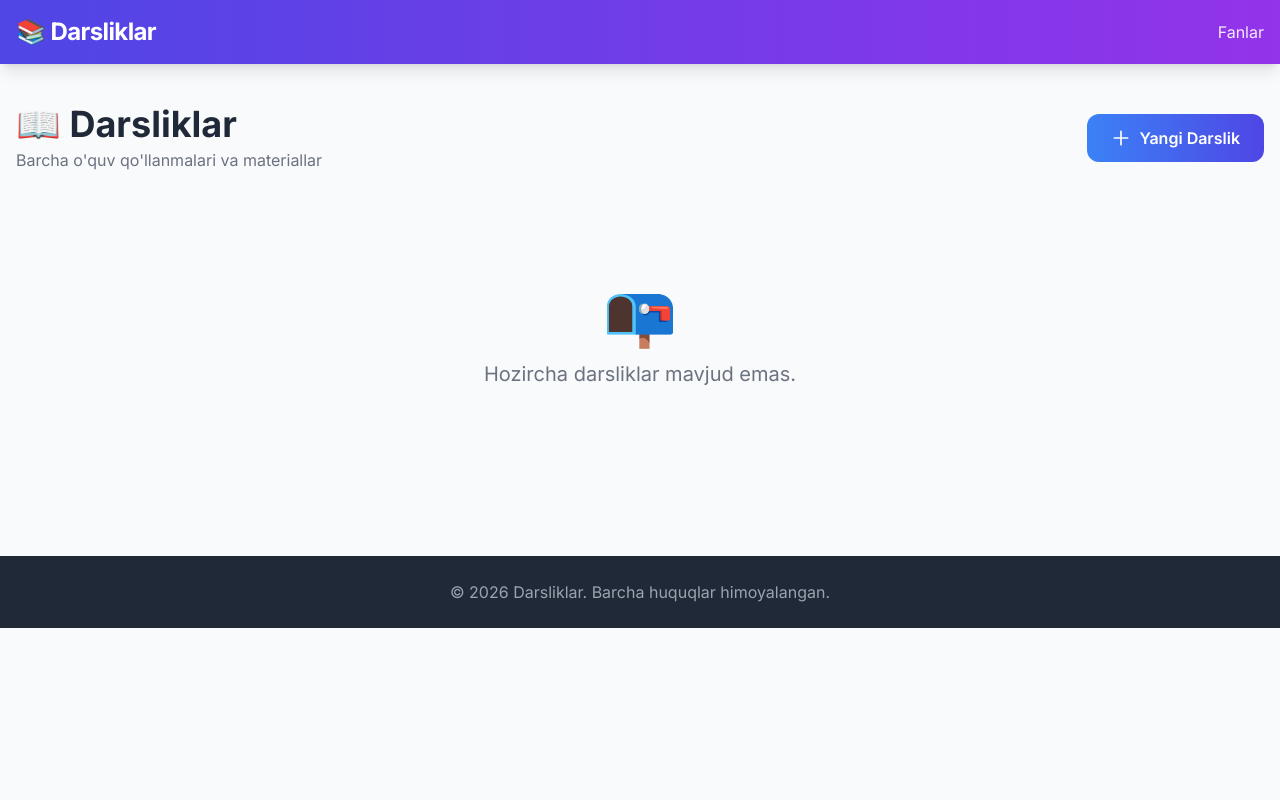
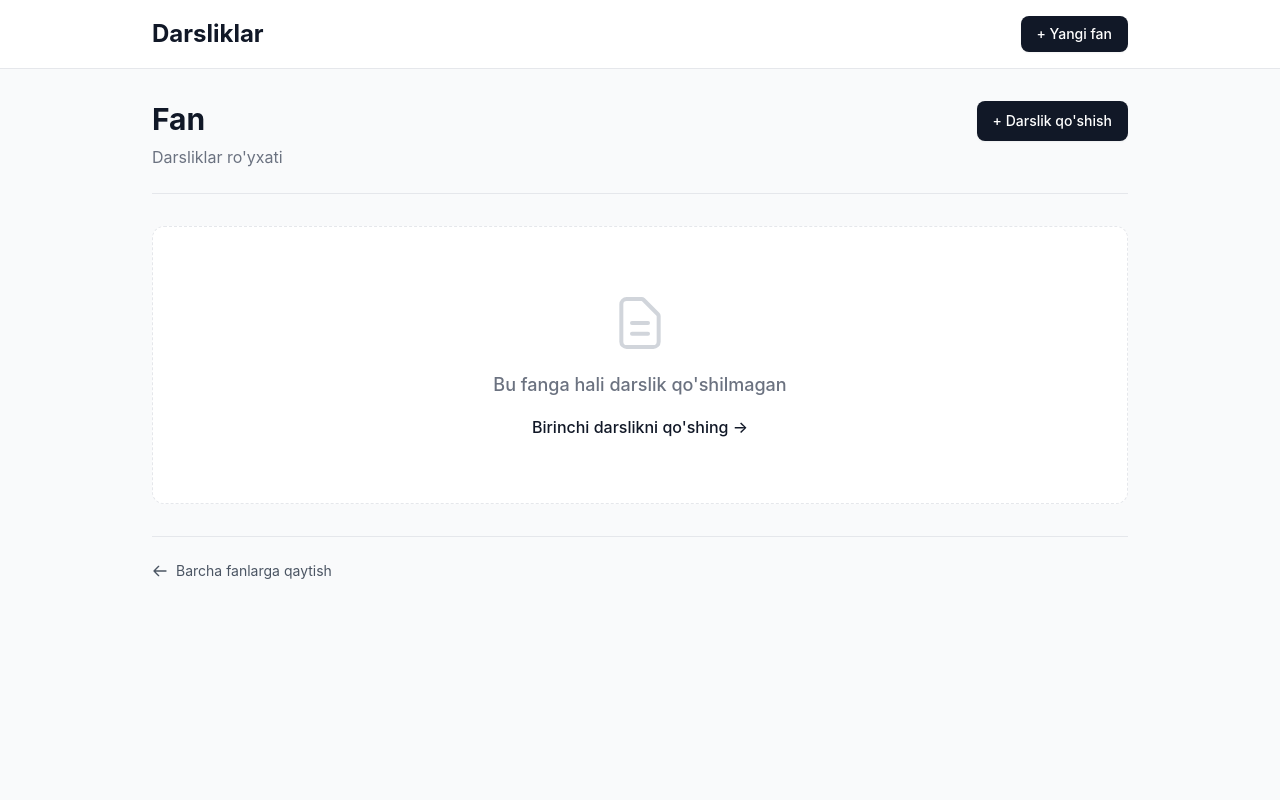
Before and after one commit to Oybek2-web/Darsliklar, a Django app: template templates/darsliklar/darsliklar_kirish.html in a window 1280 px wide. Run offline with Django 5.2, Linux system fonts and the light colour scheme; the template is opened without the code that fills it, so the values that code supplies are empty; some libraries are stand-ins or nearby versions.

Commit message:
six commit

```diff
--- a/config/urls.py
+++ b/config/urls.py
@@ -6,7 +6,7 @@ from django.conf.urls.static import static
 urlpatterns = [
     path('admin/', admin.site.urls),
     path('', include('fanlar.urls')),
-    path('', include('darsliklar.urls'))
+    path('darsliklar', include('darsliklar.urls'))
 ]
 
 urlpatterns += static(settings.MEDIA_URL, document_root=settings.MEDIA_ROOT)
--- a/darsliklar/forms.py
+++ b/darsliklar/forms.py
@@ -1,7 +1,7 @@
 from django import forms
 from .models import Darsliklar
 
-class DarsliklarForms(forms.Form):
+class DarsliklarForms(forms.ModelForm):
     class Meta:
         model = Darsliklar
         fields = '__all__'
--- a/darsliklar/models.py
+++ b/darsliklar/models.py
@@ -1,4 +1,5 @@
 from django.db import models
+from fanlar.models import Fanlar
 
 class Darsliklar(models.Model):
     image = models.ImageField(upload_to='image/')
@@ -6,6 +7,7 @@ class Darsliklar(models.Model):
     pdf = models.FileField(upload_to='pdf/', null=True, blank=True)
     mavzu = models.CharField(max_length=50)
     malumotlar = models.TextField()
+    fan = models.ForeignKey(Fanlar, on_delete=models.CASCADE, related_name='darsliklar', null=True, blank=True)
     created_at = models.DateTimeField(auto_now_add=True)
 
     def __str__(self):
--- a/templates/base.html
+++ b/templates/base.html
@@ -3,30 +3,30 @@
 <head>
     <meta charset="UTF-8">
     <meta name="viewport" content="width=device-width, initial-scale=1.0">
-    <title>{% block title %}Darsliklar{% endblock %}</title>
+    <title>Darsliklar</title>
     <script src="https://cdn.tailwindcss.com"></script>
-    <link href="https://fonts.googleapis.com/css2?family=Inter:wght@400;600;700;800&display=swap" rel="stylesheet">
-    <style>body { font-family: 'Inter', sans-serif; }</style>
+    <style>
+        body { font-family: -apple-system, BlinkMacSystemFont, 'Segoe UI', Roboto, Oxygen, Ubuntu, sans-serif; }
+    </style>
 </head>
-<body class="bg-gray-50 min-h-screen">
-    <!-- Navbar -->
-    <nav class="bg-gradient-to-r from-indigo-600 to-purple-600 shadow-lg">
-        <div class="max-w-7xl mx-auto px-4 py-4 flex justify-between items-center">
-            <a href="{% url 'fanlar_list' %}" class="text-white text-2xl font-bold tracking-tight">📚 Darsliklar</a>
-            <div class="flex gap-4">
-                <a href="{% url 'fanlar_list' %}" class="text-white/90 hover:text-white font-medium transition">Fanlar</a>
-            </div>
+<body class="bg-gray-50 text-gray-900 min-h-screen">
+
+    <!-- Header -->
+    <header class="bg-white border-b border-gray-200 sticky top-0 z-50">
+        <div class="max-w-5xl mx-auto px-6 py-4 flex justify-between items-center">
+            <a href="{% url 'fanlar:fanlar_list' %}" class="text-2xl font-bold text-gray-900 hover:text-gray-700 transition">
+                Darsliklar
+            </a>
+            <a href="{% url 'fanlar:fanlar_create' %}" class="bg-gray-900 text-white px-4 py-2 rounded-lg text-sm font-medium hover:bg-gray-800 transition shadow-sm">
+                + Yangi fan
+            </a>
         </div>
-    </nav>
+    </header>
 
-    <!-- Content -->
-    <main class="max-w-7xl mx-auto px-4 py-10">
+    <!-- Main Content -->
+    <main class="max-w-5xl mx-auto px-6 py-8">
         {% block content %}{% endblock %}
     </main>
 
-    <!-- Footer -->
-    <footer class="bg-gray-800 text-gray-400 text-center py-6 mt-12">
-        <p>&copy; 2026 Darsliklar. Barcha huquqlar himoyalangan.</p>
-    </footer>
 </body>
 </html>
--- a/templates/darsliklar/darsliklar_kirish.html
+++ b/templates/darsliklar/darsliklar_kirish.html
@@ -1,61 +1,93 @@
 {% extends 'base.html' %}
-{% block title %}Darsliklar Ro'yxati{% endblock %}
 
 {% block content %}
-<div class="flex justify-between items-center mb-8">
-    <div>
-        <h1 class="text-4xl font-bold text-gray-800">📖 Darsliklar</h1>
-        <p class="text-gray-500 mt-1">Barcha o'quv qo'llanmalari va materiallar</p>
+<!-- Header -->
+<div class="mb-8 pb-6 border-b border-gray-200">
+    <div class="flex items-start justify-between">
+        <div>
+            <h1 class="text-3xl font-bold text-gray-900 mb-2">{{ fan.nomi|default:"Fan" }}</h1>
+            <p class="text-gray-500">Darsliklar ro'yxati</p>
+        </div>
+        <a href="{% url 'darsliklar:darslik_create' %}" class="bg-gray-900 text-white px-4 py-2.5 rounded-lg text-sm font-medium hover:bg-gray-800 transition shadow-sm">
+            + Darslik qo'shish
+        </a>
     </div>
-    <a href="{% url 'darslik_create' %}"
-        class="bg-gradient-to-r from-blue-500 to-indigo-600 text-white px-6 py-3 rounded-xl hover:shadow-lg transition flex items-center gap-2 font-semibold">
-        <svg class="w-5 h-5" fill="none" stroke="currentColor" viewBox="0 0 24 24">
-            <path stroke-linecap="round" stroke-linejoin="round" stroke-width="2" d="M12 4v16m8-8H4"></path>
-        </svg>
-        Yangi Darslik
-    </a>
 </div>
 
-<div class="grid grid-cols-1 md:grid-cols-2 lg:grid-cols-3 gap-6">
+<!-- Darsliklar ro'yxati -->
+<div class="space-y-3">
     {% for darslik in darsliklar %}
-    <div class="bg-white rounded-2xl shadow-md hover:shadow-xl transition-all duration-300 overflow-hidden border border-gray-100 group">
-        {% if darslik.image %}
-        <img src="{{ darslik.image.url }}" alt="{{ darslik.mavzu }}"
-            class="w-full h-48 object-cover group-hover:scale-105 transition-transform duration-300">
-        {% else %}
-        <div class="w-full h-48 bg-gradient-to-br from-blue-400 to-purple-500 flex items-center justify-center">
-            <span class="text-white text-6xl">📘</span>
-        </div>
-        {% endif %}
+    <div class="group bg-white rounded-xl border border-gray-200 p-5 hover:shadow-md hover:border-gray-300 transition-all duration-200">
+        <div class="flex items-start justify-between">
+            <div class="flex-1">
+                <h3 class="text-base font-semibold text-gray-900 mb-2">
+                    {{ darslik.mavzu|default:"Mavzusiz darslik" }}
+                </h3>
 
-        <div class="p-6">
-            <h2 class="text-xl font-bold text-gray-800 mb-2">{{ darslik.mavzu }}</h2>
-            <p class="text-gray-600 text-sm mb-4 line-clamp-2">{{ darslik.malumotlar }}</p>
+                <div class="flex items-center gap-3">
+                    {% if darslik.pdf %}
+                    <span class="inline-flex items-center gap-1.5 px-2.5 py-1 rounded-md bg-red-50 text-red-700 text-xs font-medium border border-red-100">
+                        <svg class="w-3.5 h-3.5" fill="none" stroke="currentColor" viewBox="0 0 24 24">
+                            <path stroke-linecap="round" stroke-linejoin="round" stroke-width="2" d="M7 21h10a2 2 0 002-2V9.414a1 1 0 00-.293-.707l-5.414-5.414A1 1 0 0012.586 3H7a2 2 0 00-2 2v14a2 2 0 002 2z"/>
+                        </svg>
+                        PDF
+                    </span>
+                    {% endif %}
 
-            <div class="flex flex-wrap gap-2 mb-4">
-                {% if darslik.video %}<span class="bg-red-100 text-red-600 text-xs px-3 py-1 rounded-full">🎬 Video</span>{% endif %}
-                {% if darslik.pdf %}<span class="bg-orange-100 text-orange-600 text-xs px-3 py-1 rounded-full">📄 PDF</span>{% endif %}
-                <span class="bg-gray-100 text-gray-600 text-xs px-3 py-1 rounded-full">📅 {{ darslik.created_at|date:"d.m.Y" }}</span>
+                    {% if darslik.video %}
+                    <span class="inline-flex items-center gap-1.5 px-2.5 py-1 rounded-md bg-blue-50 text-blue-700 text-xs font-medium border border-blue-100">
+                        <svg class="w-3.5 h-3.5" fill="none" stroke="currentColor" viewBox="0 0 24 24">
+                            <path stroke-linecap="round" stroke-linejoin="round" stroke-width="2" d="M15 10l4.553-2.276A1 1 0 0121 8.618v6.764a1 1 0 01-1.447.894L15 14M5 18h8a2 2 0 002-2V8a2 2 0 00-2-2H5a2 2 0 00-2 2v8a2 2 0 002 2z"/>
+                        </svg>
+                        Video
+                    </span>
+                    {% endif %}
+
+                    <span class="text-xs text-gray-400">
+                        {{ darslik.created_at|date:"d.m.Y" }}
+                    </span>
+                </div>
             </div>
 
-            <div class="flex gap-2 pt-3 border-t border-gray-100">
-                <a href="{% url 'darslik_update' darslik.id %}"
-                    class="flex-1 text-center bg-yellow-100 text-yellow-700 py-2 rounded-lg hover:bg-yellow-200 transition text-sm font-semibold">
-                    ✏️ Tahrirlash
+            <div class="flex gap-1 ml-4">
+                <a href="{% url 'darsliklar:darslik_update' darslik.id %}"
+                   class="p-2 text-gray-400 hover:text-gray-700 hover:bg-gray-100 rounded-lg transition"
+                   title="Tahrirlash">
+                    <svg class="w-4 h-4" fill="none" stroke="currentColor" viewBox="0 0 24 24">
+                        <path stroke-linecap="round" stroke-linejoin="round" stroke-width="2" d="M11 5H6a2 2 0 00-2 2v11a2 2 0 002 2h11a2 2 0 002-2v-5m-1.414-9.414a2 2 0 112.828 2.828L11.828 15H9v-2.828l8.586-8.586z"/>
+                    </svg>
                 </a>
-                <a href="{% url 'darslik_delete' darslik.id %}"
-                    onclick="return confirm('Rostdan o‘chirmoqchimisiz?')"
-                    class="flex-1 text-center bg-red-100 text-red-600 py-2 rounded-lg hover:bg-red-200 transition text-sm font-semibold">
-                    🗑️ O'chirish
+                <a href="{% url 'darsliklar:darslik_delete' darslik.id %}"
+                   class="p-2 text-gray-400 hover:text-red-600 hover:bg-red-50 rounded-lg transition"
+                   onclick="return confirm('O\'chirish?')"
+                   title="O'chirish">
+                    <svg class="w-4 h-4" fill="none" stroke="currentColor" viewBox="0 0 24 24">
+                        <path stroke-linecap="round" stroke-linejoin="round" stroke-width="2" d="M19 7l-.867 12.142A2 2 0 0116.138 21H7.862a2 2 0 01-1.995-1.858L5 7m5 4v6m4-6v6m1-10V4a1 1 0 00-1-1h-4a1 1 0 00-1 1v3M4 7h16"/>
+                    </svg>
                 </a>
             </div>
         </div>
     </div>
     {% empty %}
-    <div class="col-span-full text-center py-20">
-        <p class="text-6xl mb-4">📭</p>
-        <p class="text-gray-500 text-xl">Hozircha darsliklar mavjud emas.</p>
+    <div class="text-center py-16 bg-white rounded-xl border border-gray-200 border-dashed">
+        <svg class="w-16 h-16 text-gray-300 mx-auto mb-4" fill="none" stroke="currentColor" viewBox="0 0 24 24">
+            <path stroke-linecap="round" stroke-linejoin="round" stroke-width="1.5" d="M9 12h6m-6 4h6m2 5H7a2 2 0 01-2-2V5a2 2 0 012-2h5.586a1 1 0 01.707.293l5.414 5.414a1 1 0 01.293.707V19a2 2 0 01-2 2z"/>
+        </svg>
+        <p class="text-gray-500 text-lg font-medium">Bu fanga hali darslik qo'shilmagan</p>
+        <a href="{% url 'darsliklar:darslik_create' %}" class="inline-block mt-4 text-gray-900 font-medium hover:underline">
+            Birinchi darslikni qo'shing →
+        </a>
     </div>
     {% endfor %}
 </div>
+
+<!-- Back button -->
+<div class="mt-8 pt-6 border-t border-gray-200">
+    <a href="{% url 'fanlar:fanlar_list' %}" class="inline-flex items-center gap-2 text-sm text-gray-600 hover:text-gray-900 transition">
+        <svg class="w-4 h-4" fill="none" stroke="currentColor" viewBox="0 0 24 24">
+            <path stroke-linecap="round" stroke-linejoin="round" stroke-width="2" d="M10 19l-7-7m0 0l7-7m-7 7h18"/>
+        </svg>
+        Barcha fanlarga qaytish
+    </a>
+</div>
 {% endblock %}
```
Also changed, not shown: darsliklar/views.py (+55 -13 lines), fanlar/views.py (+60 -18 lines), templates/darsliklar/darsliklar_create.html (+38 -30 lines), templates/darsliklar/darsliklar_update.html (+39 -28 lines), templates/fanlar/fanlar_create.html (+37 -16 lines), templates/fanlar/fanlar_list.html (+33 -65 lines), templates/fanlar/fanlar_update.html (+37 -27 lines), darsliklar/migrations/0002_darsliklar_fan.py (added), db.sqlite3, media/image/5253547848815999174_99.jpg (added).
